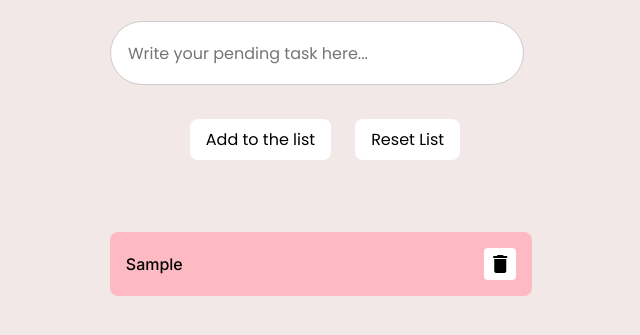
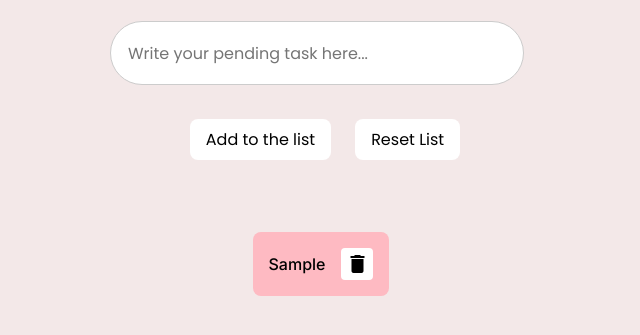
Before and after one commit to bhaveshdarpan/todo-list, a plain HTML site: page index.html in a window 1280 px wide. Both pictures are taken after typing "Sample" into the empty fields and a click on the button "Add to the list". Shown: the part 311-646 px from the top of the page, without its empty margins (319-959 px from the left). Drawn offline with Linux system fonts and the light colour scheme.

Commit message:
Update index.html

```diff
--- a/index.html
+++ b/index.html
@@ -105,13 +105,12 @@
             width: 33vw;
         }
         .task{
-            margin: 8px 16px 8px 0px;
+            margin: 8px 0px 8px 0px;
             display: flex;
             flex-flow: row wrap;
             font-family: 'Inter';
             font-size: 16;
             font-weight: medium;
-            width: 33vw;
             justify-content: space-between;
             align-items: center;
             border-radius: 8px;
@@ -121,10 +120,11 @@
             font-weight: 500;
             font-size: 16px;
             margin-left: 16px;
+            text-overflow: inherit;
         }
         .delete-button{
             padding: 4px 4px 4px 4px;
-            margin: 16px 16px 16px 0px;
+            margin: 16px 16px 16px 16px;
             border: none;
             border-radius: 4px;
             background-color: #ffffff;
```
